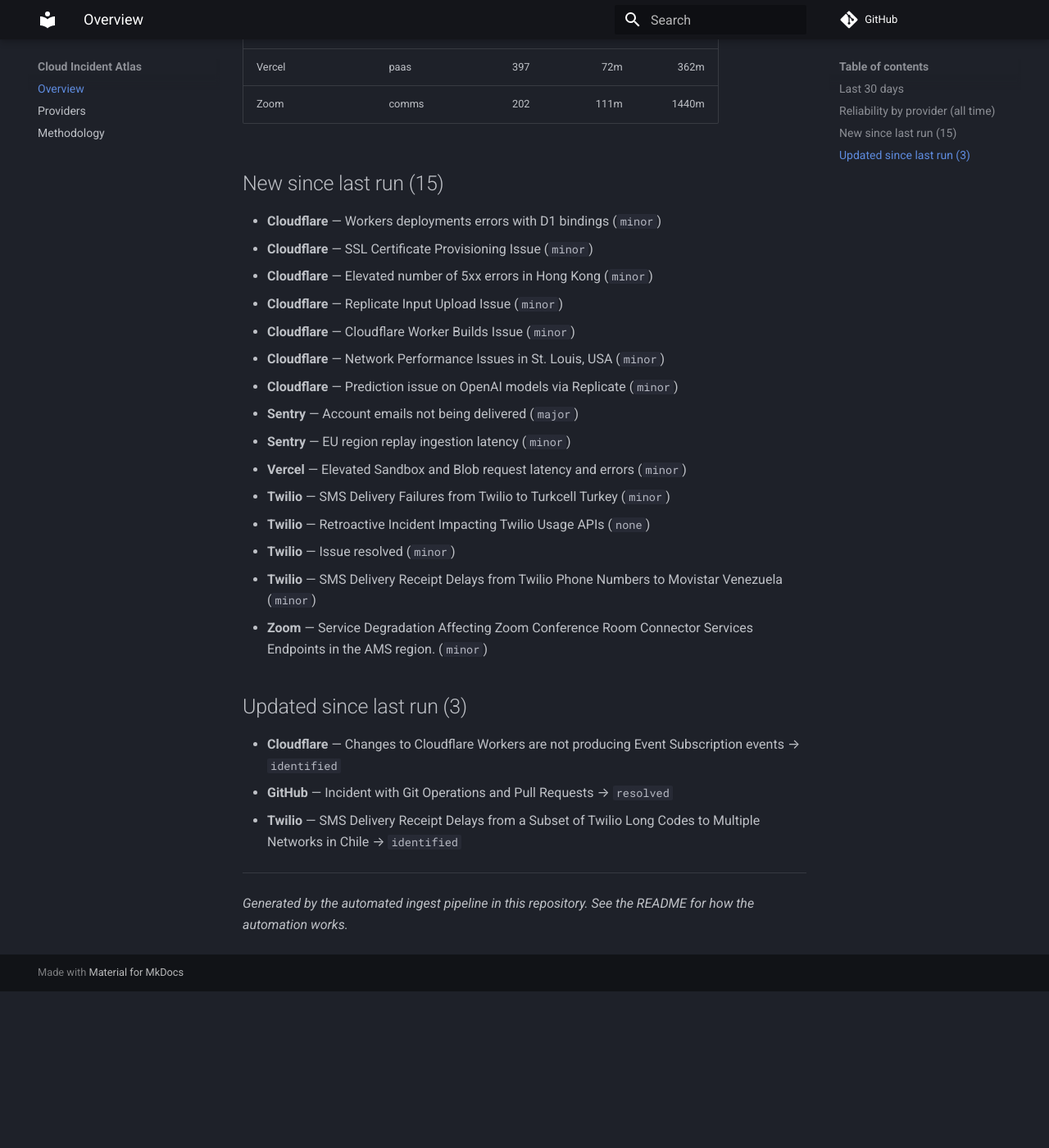
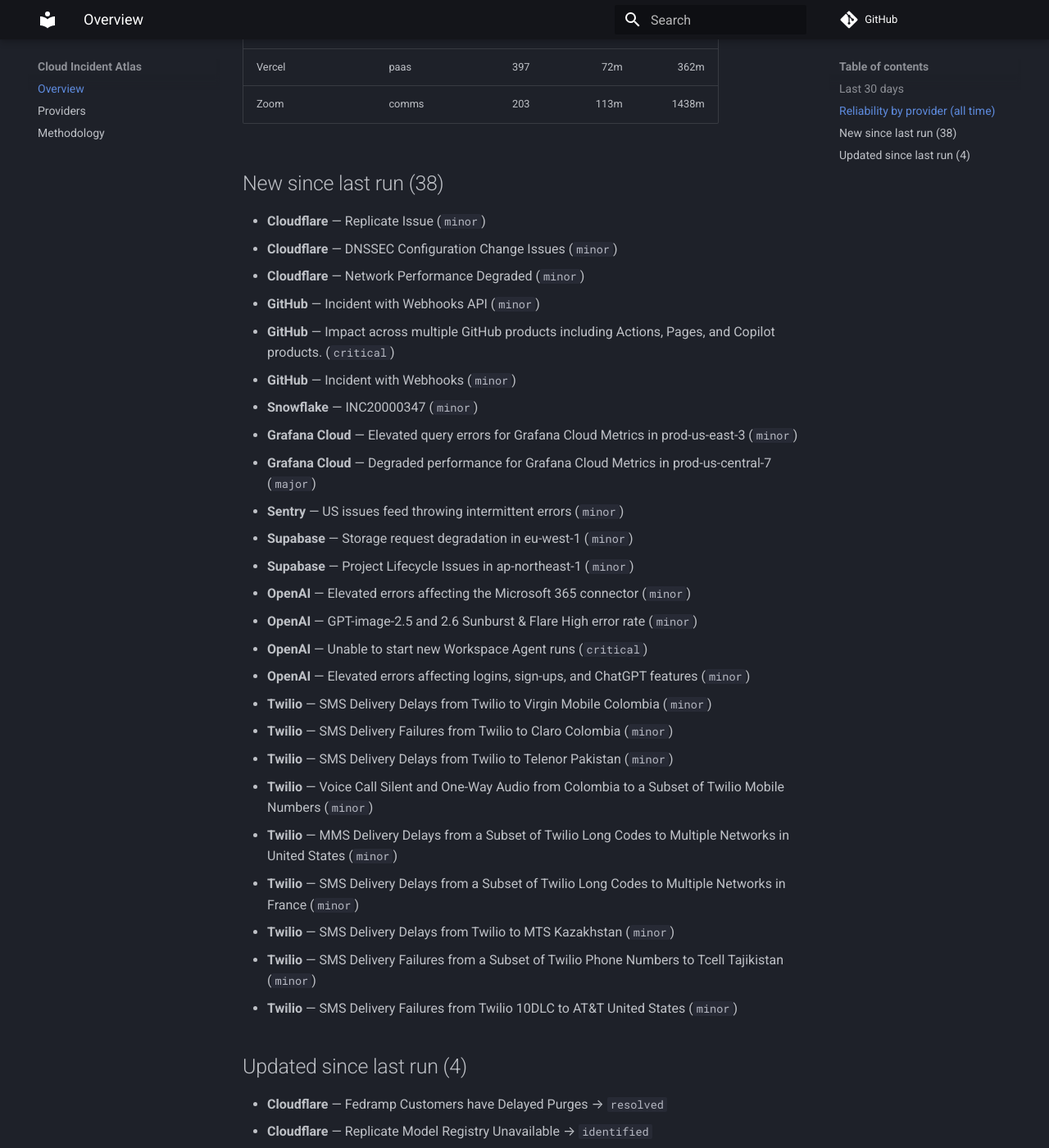
Before and after one commit to ayushgupta07xx/cloud-incident-atlas, an MkDocs documentation site: the page built from docs/index.md, in a window 1280 px wide and 1400 px high, scrolled down 1479 px. Shown: the whole window at 82% size. Built offline with MkDocs 1.6.1 and Material for MkDocs 9.7.7, drawn with Linux system fonts in a browser that asks for light colours; comment, search, counter and statistics services are not loaded; before the commit the page ends 2688 px from its top, so only the background shows below that; some of the changed text lies outside the part shown.

Commit message:
docs: refresh digest and charts
Regenerated from the corpus by the ingest pipeline.

Run: https://github.com/ayushgupta07xx/cloud-incident-atlas/actions/runs/43287668468

Co-authored-by: github-actions[bot] <41898282+github-actions[bot]@users.noreply.github.com>

```diff
--- a/docs/index.md
+++ b/docs/index.md
@@ -1,64 +1,75 @@
 # Cloud Incident Atlas
 
-Cross-vendor incident data for 25 providers. Corpus: **23,960 incidents**. Updated 2026-11-11.
+Cross-vendor incident data for 25 providers. Corpus: **23,998 incidents**. Updated 2026-11-12.
 
 ## Last 30 days
 
-- Incidents recorded: **492**
-- Major or worse: **66**
+- Incidents recorded: **506**
+- Major or worse: **67**
 
 ## Reliability by provider (all time)
 
 | Provider | Category | Incidents | Median MTTR | p90 MTTR |
 | --- | --- | ---: | ---: | ---: |
 | Atlassian | devtools | 39 | 120m | 2244m |
-| Amazon Web Services | cloud | 84 | — | — |
+| Amazon Web Services | cloud | 91 | — | — |
 | Microsoft Azure | cloud | 1 | — | — |
 | CircleCI | devtools | 324 | 69m | 481m |
-| Cloudflare | cdn | 6860 | 239m | 505m |
+| Cloudflare | cdn | 6863 | 239m | 507m |
 | Confluent Cloud | data | 268 | 194m | 1592m |
 | Datadog | observability | 128 | 72m | 224m |
 | DigitalOcean | cloud | 511 | 144m | 571m |
 | Discord | comms | 227 | 56m | 296m |
 | Elastic Cloud | observability | 265 | 192m | 1462m |
 | Google Cloud Platform | cloud | 8 | 504m | — |
-| GitHub | devtools | 667 | 67m | 286m |
-| Grafana Cloud | observability | 803 | 92m | 1137m |
+| GitHub | devtools | 670 | 67m | 286m |
+| Grafana Cloud | observability | 805 | 93m | 1136m |
 | HashiCorp Cloud | devtools | 43 | 160m | 1515m |
 | MongoDB Atlas | data | 279 | 120m | 1403m |
 | Netlify | paas | 233 | 41m | 233m |
 | New Relic | observability | 112 | 63m | 306m |
 | npm | devtools | 69 | 107m | 340m |
-| OpenAI | ai | 136 | 110m | 643m |
-| Sentry | observability | 353 | 84m | 354m |
-| Snowflake | data | 213 | 121m | 597m |
-| Supabase | paas | 460 | 147m | 1280m |
-| Twilio | comms | 11278 | 272m | 1130m |
+| OpenAI | ai | 140 | 110m | 618m |
+| Sentry | observability | 354 | 84m | 354m |
+| Snowflake | data | 214 | 120m | 597m |
+| Supabase | paas | 462 | 147m | 1265m |
+| Twilio | comms | 11292 | 272m | 1127m |
 | Vercel | paas | 397 | 72m | 362m |
-| Zoom | comms | 202 | 111m | 1440m |
+| Zoom | comms | 203 | 113m | 1438m |
 
-## New since last run (15)
+## New since last run (38)
 
-- **Cloudflare** — Workers deployments errors with D1 bindings (`minor`)
-- **Cloudflare** — SSL Certificate Provisioning Issue (`minor`)
-- **Cloudflare** — Elevated number of 5xx errors in Hong Kong (`minor`)
-- **Cloudflare** — Replicate Input Upload Issue (`minor`)
-- **Cloudflare** — Cloudflare Worker Builds Issue (`minor`)
-- **Cloudflare** — Network Performance Issues in St. Louis, USA (`minor`)
-- **Cloudflare** — Prediction issue on OpenAI models via Replicate (`minor`)
-- **Sentry** — Account emails not being delivered (`major`)
-- **Sentry** — EU region replay ingestion latency (`minor`)
-- **Vercel** — Elevated Sandbox and Blob request latency and errors (`minor`)
-- **Twilio** — SMS Delivery Failures from Twilio to Turkcell Turkey (`minor`)
-- **Twilio** — Retroactive Incident Impacting Twilio Usage APIs (`none`)
-- **Twilio** — Issue resolved (`minor`)
-- **Twilio** — SMS Delivery Receipt Delays from Twilio Phone Numbers to Movistar Venezuela (`minor`)
-- **Zoom** — Service Degradation Affecting Zoom Conference Room Connector Services Endpoints in the AMS region. (`minor`)
+- **Cloudflare** — Replicate Issue (`minor`)
+- **Cloudflare** — DNSSEC Configuration Change Issues (`minor`)
+- **Cloudflare** — Network Performance Degraded (`minor`)
+- **GitHub** — Incident with Webhooks API (`minor`)
+- **GitHub** — Impact across multiple GitHub products including Actions, Pages, and Copilot products. (`critical`)
+- **GitHub** — Incident with Webhooks (`minor`)
+- **Snowflake** — INC20000347 (`minor`)
+- **Grafana Cloud** — Elevated query errors for Grafana Cloud Metrics in prod-us-east-3 (`minor`)
+- **Grafana Cloud** — Degraded performance for Grafana Cloud Metrics in prod-us-central-7 (`major`)
+- **Sentry** — US issues feed throwing intermittent errors (`minor`)
+- **Supabase** — Storage request degradation in eu-west-1 (`minor`)
+- **Supabase** — Project Lifecycle Issues in ap-northeast-1 (`minor`)
+- **OpenAI** — Elevated errors affecting the Microsoft 365 connector (`minor`)
+- **OpenAI** — GPT-image-2.5 and 2.6 Sunburst & Flare High error rate (`minor`)
+- **OpenAI** — Unable to start new Workspace Agent runs (`critical`)
+- **OpenAI** — Elevated errors affecting logins, sign-ups, and ChatGPT features (`minor`)
+- **Twilio** — SMS Delivery Delays from Twilio to Virgin Mobile Colombia (`minor`)
+- **Twilio** — SMS Delivery Failures from Twilio to Claro Colombia (`minor`)
+- **Twilio** — SMS Delivery Delays from Twilio to Telenor Pakistan (`minor`)
+- **Twilio** — Voice Call Silent and One-Way Audio from Colombia to a Subset of Twilio Mobile Numbers (`minor`)
+- **Twilio** — MMS Delivery Delays from a Subset of Twilio Long Codes to Multiple Networks in United States (`minor`)
+- **Twilio** — SMS Delivery Delays from a Subset of Twilio Long Codes to Multiple Networks in France (`minor`)
+- **Twilio** — SMS Delivery Delays from Twilio to MTS Kazakhstan (`minor`)
+- **Twilio** — SMS Delivery Failures from a Subset of Twilio Phone Numbers to Tcell Tajikistan (`minor`)
+- **Twilio** — SMS Delivery Failures from Twilio 10DLC to AT&T United States (`minor`)
 
-## Updated since last run (3)
+## Updated since last run (4)
 
-- **Cloudflare** — Changes to Cloudflare Workers are not producing Event Subscription events → `identified`
-- **GitHub** — Incident with Git Operations and Pull Requests → `resolved`
+- **Cloudflare** — Fedramp Customers have Delayed Purges → `resolved`
+- **Cloudflare** — Replicate Model Registry Unavailable → `identified`
+- **Twilio** — SMS Delivery Failures from Twilio to Turkcell Turkey → `resolved`
 - **Twilio** — SMS Delivery Receipt Delays from a Subset of Twilio Long Codes to Multiple Networks in Chile → `identified`
 
 ---
```
Also changed, not shown: README.md (+10 -9 lines), docs/providers.md (+18 -18 lines), docs/img/mttr.svg, docs/img/timeline.svg.
